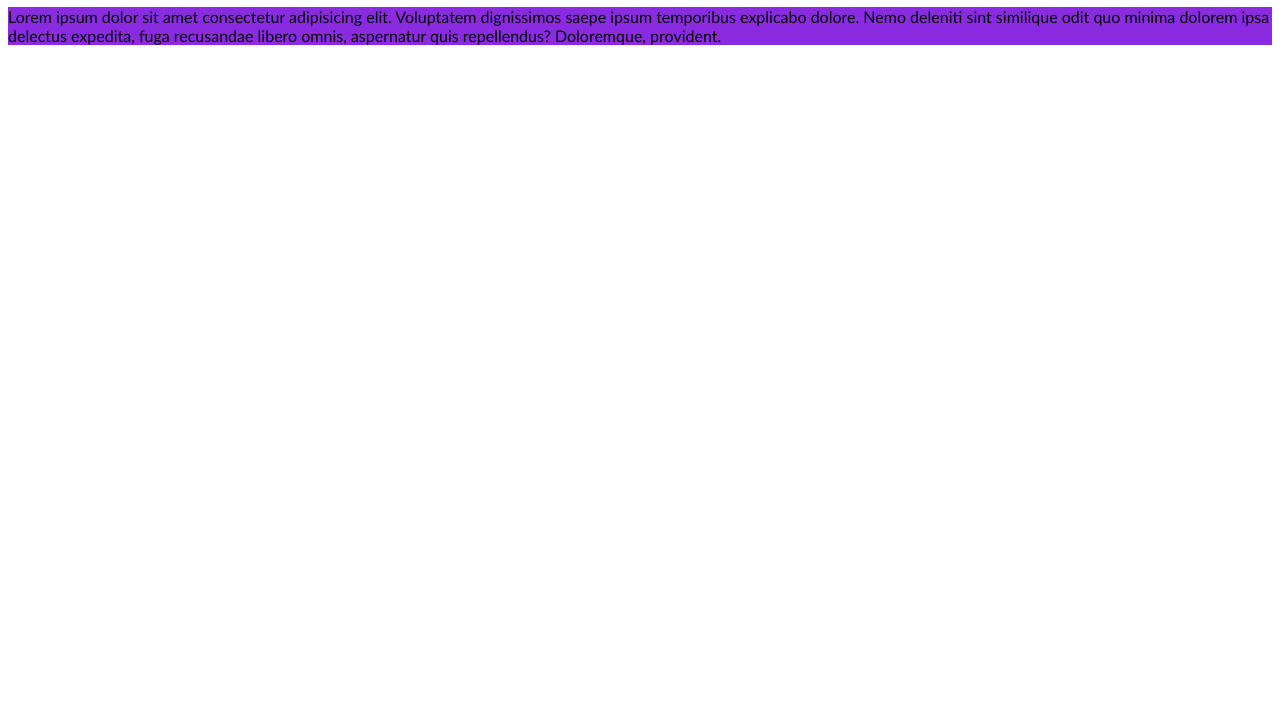
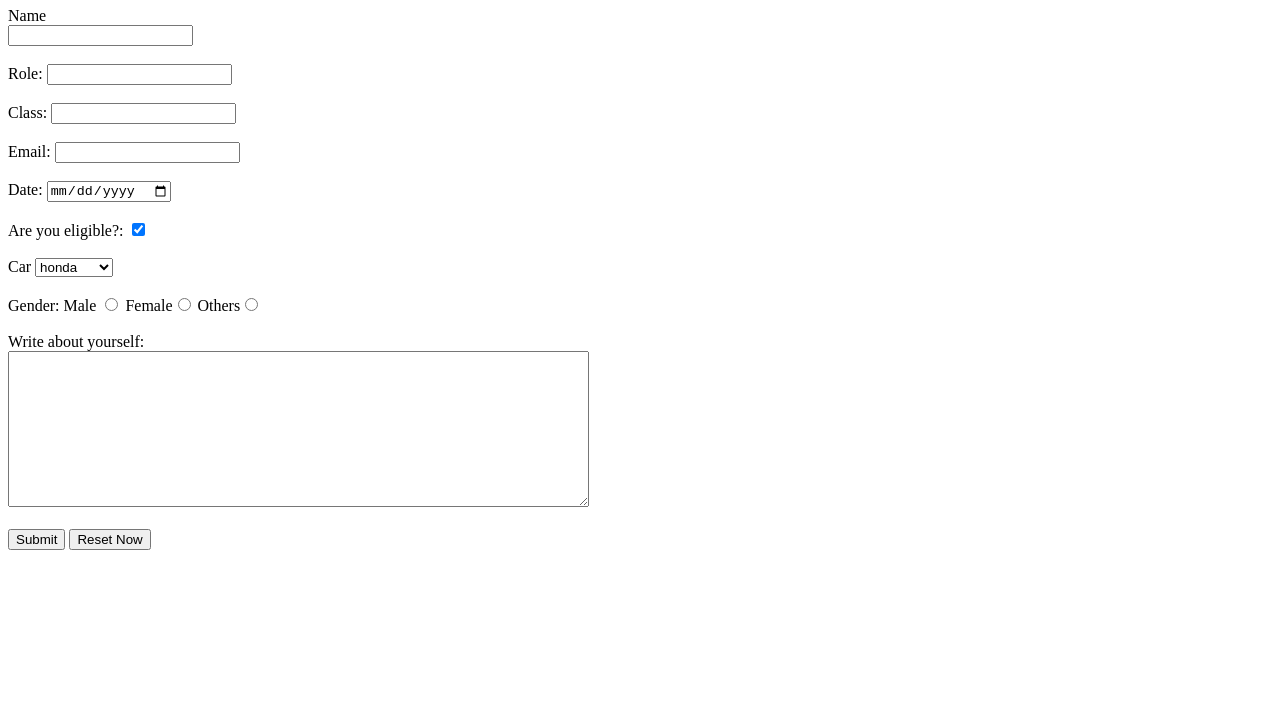
Before and after one commit to Sujoymoulick/Work-1, a plain HTML site: page index.html in a window 1280 px wide. Shown: the part 73-800 px from the top of the page. Drawn offline with Linux system fonts and the light colour scheme.

Commit message:
sujoy new 1

```diff
--- a/index.html
+++ b/index.html
@@ -4,34 +4,63 @@
 <head>
     <meta charset="UTF-8">
     <meta name="viewport" content="width=device-width, initial-scale=1.0">
-    <title>Home page</title>
+    <title>html form</title>
 </head>
 
-
-
-<style>
-    div {
-        background-color: blueviolet;
-    }
-
-    p {
-        font-family: 'Gill Sans', 'Gill Sans MT', Calibri, 'Trebuchet MS', sans-serif;
-        color: black;
-    }
-</style>
-
-
-
 <body>
-    <div>
-        <h1><em>My first repository</em></h1>
-    </div>
-    <div>
-        <p>Lorem ipsum dolor sit amet consectetur adipisicing elit. Voluptatem dignissimos saepe ipsum temporibus
-            explicabo dolore. Nemo deleniti sint similique odit quo minima dolorem ipsa delectus expedita, fuga
-            recusandae libero omnis, aspernatur quis repellendus? Doloremque, provident.
-        </p>
-    </div>
+    <h1>Forms</h1>
+    <form action="backend.php">
+        <label for="name">Name</label>
+        <div>
+            <input type="text" name="My Name" id="name">
+        </div>
+        <br>
+        <div>
+            Role: <input type="number" name="My Role">
+        </div>
+        <br>
+        <div>
+            Class: <input type="text" name="My Class">
+        </div>
+        <br>
+        <div>
+            Email: <input type="text" name="My Email">
+        </div>
+        <br>
+        <div>
+            Date: <input type="date" name="my date">
+        </div>
+        <br>
+        <label for="eligible">Are you eligible?:</label>
+        <input type="checkbox" name="my eligibality" id="eligible" checked>
+        <br>
+        <br>
+        <div>
+            <label for="car">Car</label>
+            <select name="my car" id="car">
+                <option value="tata">tata nano</option>
+                <option value="swift">swift</option>
+                <option value="tvs">tvs</option>
+                <option value="honda" selected>honda</option>
+            </select>
+        </div>
+        <br>
+        <div>
+            Gender:
+            Male <input type="radio" name="mygender">
+            Female<input type="radio" name="mygender">
+            Others<input type="radio" name="mygender">
+        </div>
+        <br>
+        <div>
+            Write about yourself: <br><textarea name="mytext" cols="70" rows="10"></textarea>
+        </div>
+        <br>
+        <div>
+            <input type="submit" value="Submit">
+            <input type="reset" value="Reset Now">
+        </div>
+    </form>
 </body>
 
 </html>
```
